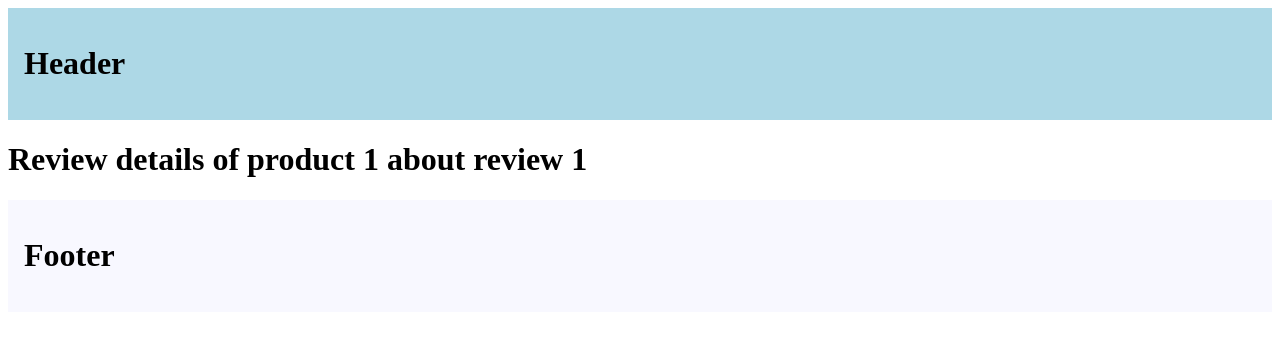
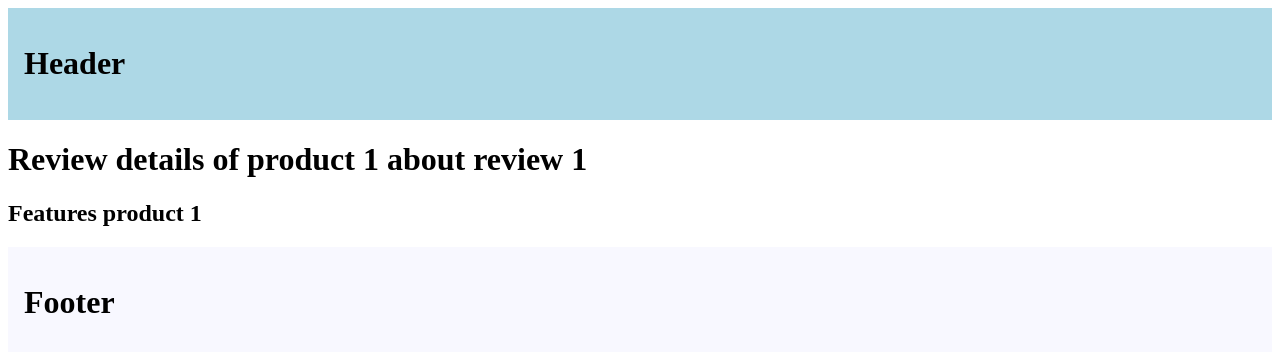
Before and after one commit to prabin819/NEXT, a Next.js app in the folder 02-routing-demo/: page /products/1/reviews/1 in a window 1280 px wide. Shown: the top 352 px of the page. Built offline with nearby package versions, Linux system fonts and the light colour scheme.

Commit message:
15-Nested Layouts

```diff
--- /dev/null
+++ b/02-routing-demo/src/app/products/[productId]/layout.jsx
@@ -0,0 +1,8 @@
+export default function ProductDetailsLayout({ params, children }) {
+  return (
+    <div>
+      {children}
+      <h2>Features product {params.productId}</h2>
+    </div>
+  );
+}
```
